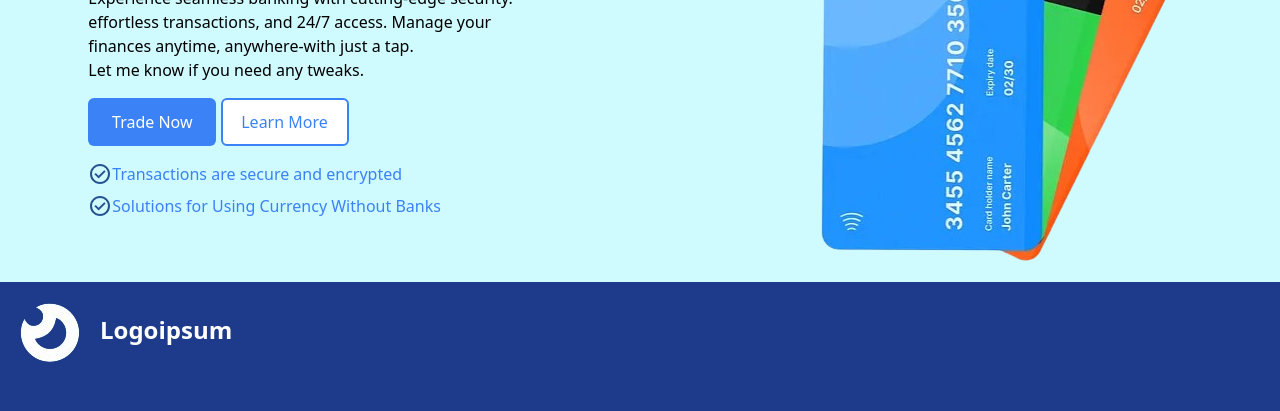
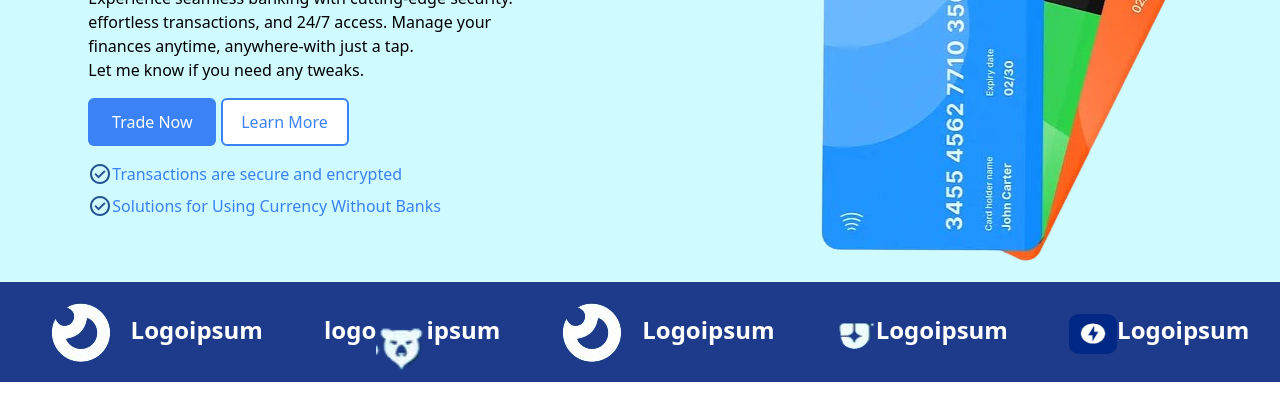
Before and after one commit to Promise278/FinTech, a website: page index.html in a window 1280 px wide. Shown: the part 294-705 px from the top of the page. Drawn offline with nearby package versions, Linux system fonts and the light colour scheme.

Commit message:
added images and footer

```diff
--- a/index.html
+++ b/index.html
@@ -51,7 +51,7 @@
             </div>
         </div>
     </div>
-    <div class="md:flex justify-around bg-blue-900 flex-col">
+    <div class="md:flex justify-around bg-blue-900 md:flex-row flex-col">
         <div class="flex">
             <img src="/img/1631350064945-removebg-preview.png" alt="">
             <h2 class="text-white font-bold text-2xl pt-8">Logoipsum</h2>
```
Also changed, not shown: dist/index.html.
